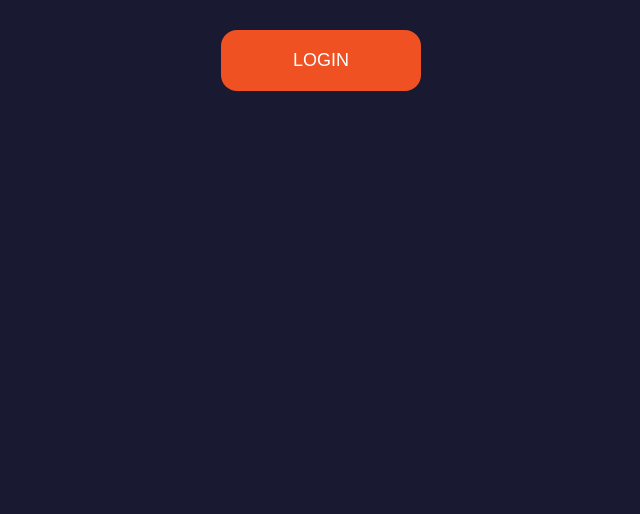
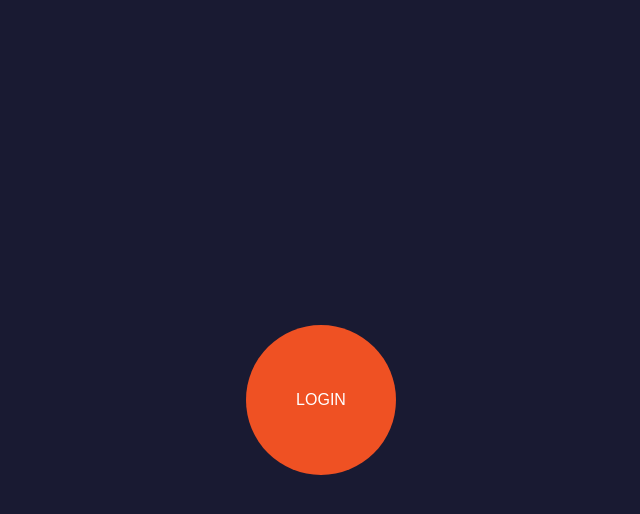
Before and after one commit to dodadoa/spotify-co-curate, a Next.js app: page /login in a window 1280 px wide. Shown: the top 514 px of the page, without its empty margins (319-959 px from the left). Built offline with nearby package versions, Linux system fonts and the light colour scheme.

Commit message:
style login

```diff
--- a/styles/login.module.css
+++ b/styles/login.module.css
@@ -1,21 +1,28 @@
 .loginWrapper {
-    padding: 30px;
+  position: absolute;
   display: flex;
   flex-direction: row;
   justify-content: center;
+  align-items: center;
+  height: 100%;
+  width: 100%;
+
 }
 
 .loginButton {
   border: 0px;
   padding: 20px;
-    border-radius: 16px;
-    width: 200px;
+  border-radius: 50%;
+  width: 150px;
+  height: 150px;
   background-color: #EF5123;
   color: #FFFFFF;
   cursor: pointer;
-    font-size: 18px;
+  font-size: 16px;
 }
+
 .loginButton:hover {
   background-color: #cd471e;
   color: #FFFFFF;
+  border: 1px solid white;
 }
```
Lines whose indentation alone changed are shown as unchanged.
